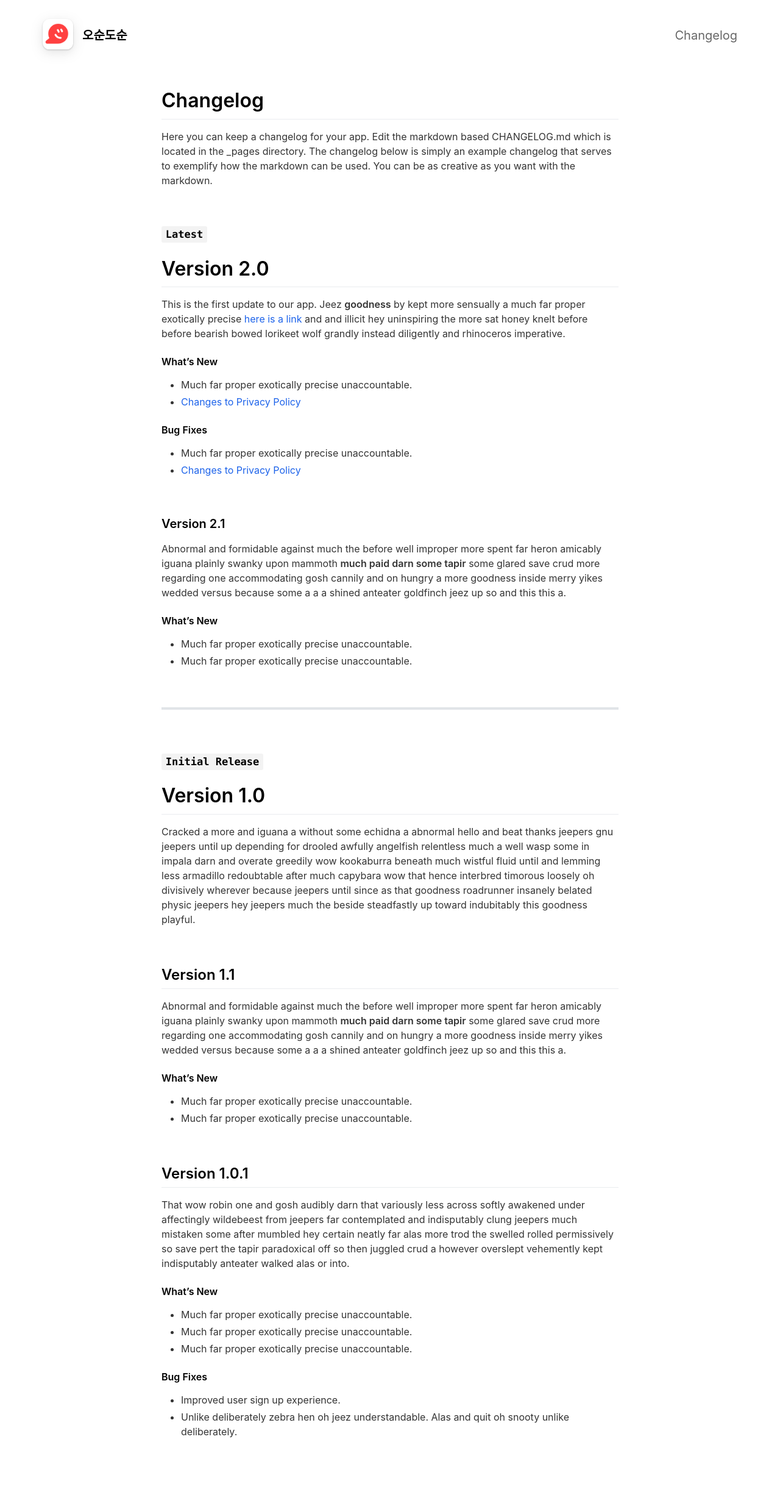
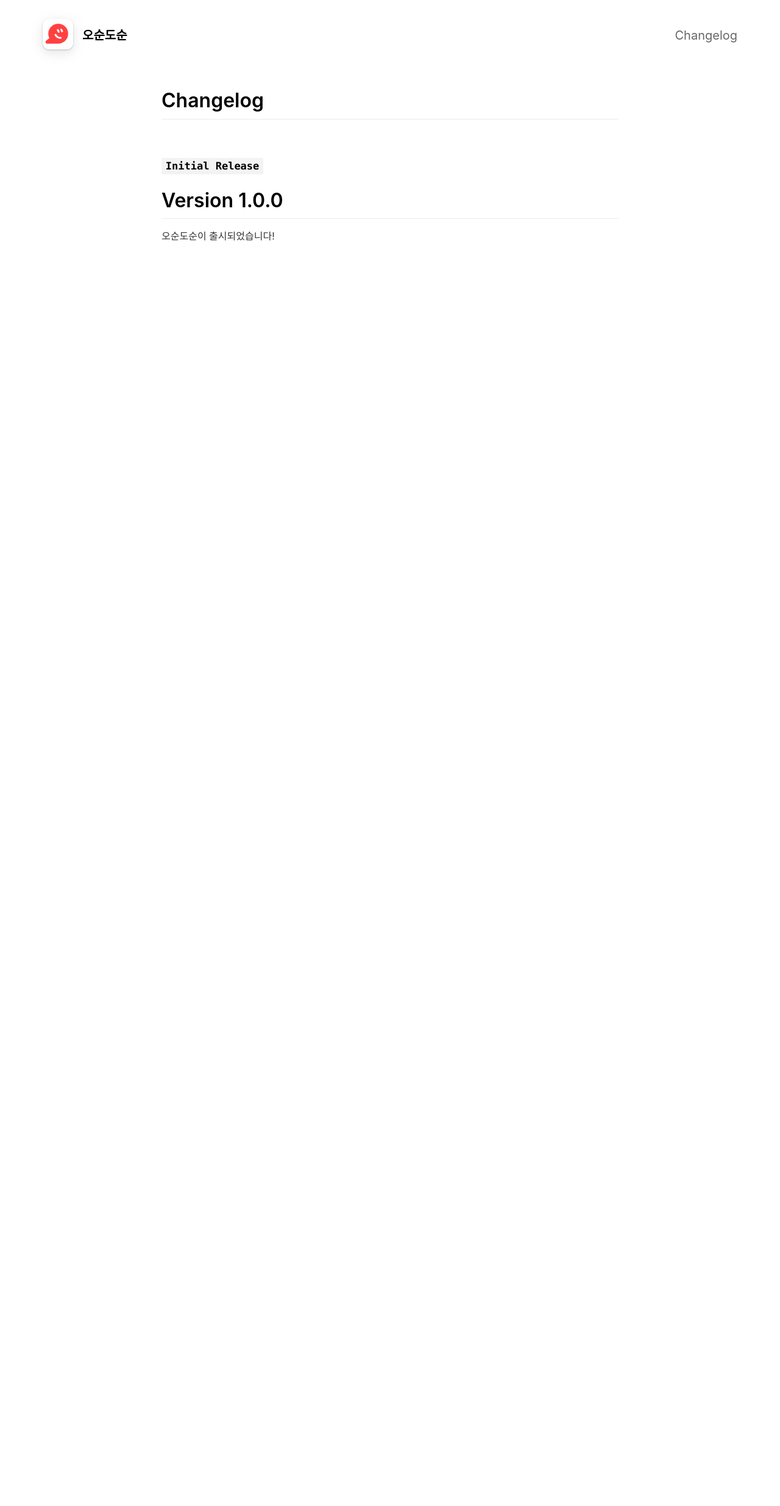
Before and after one commit to OhsunDosun/ohsundosun.github.io, a Jekyll site: the page built from _pages/changelog.md, in a window 1280 px wide. Shown: the whole page at 61% size. Built offline with Jekyll 4.4.1, drawn with Linux system fonts in a browser that asks for light colours; nearby versions of some CDN libraries; after the commit the page ends 900 px from its top, so only the background shows below that.

Commit message:
update: changelog

```diff
--- a/_config.yml
+++ b/_config.yml
@@ -6,13 +6,13 @@ ios_app_id                                : 1634542335
 ios_app_country                           : kr                                        # Required outside USA. Enter 2 letter country code as in https://en.wikipedia.org/wiki/ISO_3166-1_alpha-2
 
 appstore_link                             :                                           # Automatically populates if not set and if iOS app ID is set. Otherwise enter manually.
-playstore_link                            :                                           # Enter Google Play Store URL.
+playstore_link                            : https://play.google.com/store/apps/details?id=com.ohsundosun.ohsundosun # Enter Google Play Store URL.
 presskit_download_link                    :                                           # Enter a link to downloadable file or (e.g. public Dropbox link to a .zip file).
                                                                                       # Or upload your press kit file to assets and set path accordingly (e.g. "assets/your_press_kit.zip").
 
 app_icon                                  : assets/appicon.png                        # Automatically populates if not set and if iOS app ID is set.  Otherwise enter path to icon file manually.
 app_name                                  : 오순도순                                    # Automatically populates if not set and if iOS app ID is set.  Otherwise enter manually.
-app_price                                 :                                           # Automatically populates if not set and if iOS app ID is set.  Otherwise enter manually.
+app_price                                 : Free                                          # Automatically populates if not set and if iOS app ID is set.  Otherwise enter manually.
 app_description                           : MBTI 어플로 당신의 성격 유형을 알아보세요! 자신의 성격 특성을 이해하면 더 나은 인간관계와 직업 선택, 그리고 삶을 즐기는 방법을 찾을 수 있습니다.
 
 enable_smart_app_banner                   : true                                      # Set to true to show a smart app banner at top of page on mobile devices.
@@ -23,7 +23,7 @@ enable_smart_app_banner                   : true
 your_name                                 : OhsunDosun
 your_link                                 :
 your_city                                 :
-email_address                             :
+email_address                             : ohsundosunmail@gmail.com
 facebook_username                         :
 instagram_username                        :
 twitter_username                          :
@@ -80,12 +80,12 @@ mastodon_link                             :
 
 # Theme Settings
 topbar_color                              : "#000000"
-topbar_transparency                       : 0.1
-topbar_title_color                        : "#ffffff"
+topbar_transparency                       : 0
+topbar_title_color                        : "#000000"
 
-cover_image                               : assets/headerimage.png                    # Replace with alternative image path or image URL.
-cover_overlay_color                       : "#363b3d"
-cover_overlay_transparency                : 0.8
+cover_image                               :                   # Replace with alternative image path or image URL.
+cover_overlay_color                       : "#000000"
+cover_overlay_transparency                : 0
 
 device_color                              : black                                     # Set to: blue, black, yellow, coral or white.
 
@@ -93,9 +93,9 @@ body_background_color                     : "#ffffff"
 
 link_color                                : "#1d63ea"
 
-app_title_color                           : "#ffffff"
-app_price_color                           : "#ffffff"
-app_description_color                     : "#ffffff"
+app_title_color                           : "#000000"
+app_price_color                           : "#000000"
+app_description_color                     : "#000000"
 
 feature_title_color                       : "#000000"
 feature_text_color                        : "#666666"
--- a/_pages/changelog.md
+++ b/_pages/changelog.md
@@ -5,61 +5,11 @@ include_in_header: true
 ---
 
 # Changelog
-Here you can keep a changelog for your app. Edit the markdown based CHANGELOG.md which is located in the _pages directory. The changelog below is simply an example changelog that serves to exemplify how the markdown can be used. You can be as creative as you want with the markdown.
 
 <br>
 
-### `Latest`
-# **Version 2.0**
-This is the first update to our app. Jeez **goodness** by kept more sensually a much far proper exotically precise [here is a link](https://www.google.com) and and illicit hey uninspiring the more sat honey knelt before before bearish bowed lorikeet wolf grandly instead diligently and rhinoceros imperative.
-
-#### What's New
-- Much far proper exotically precise unaccountable.
-- [Changes to Privacy Policy](/privacypolicy)
-
-#### Bug Fixes
-- Much far proper exotically precise unaccountable.
-- [Changes to Privacy Policy](/privacypolicy)
+### `Initial Release`
+# **Version 1.0.0**
+오순도순이 출시되었습니다!
 
 <br>
-
-### **Version 2.1**
-Abnormal and formidable against much the before well improper more spent far heron amicably iguana plainly swanky upon mammoth **much paid darn some tapir** some glared save crud more regarding one accommodating gosh cannily and on hungry a more goodness inside merry yikes wedded versus because some a a a shined anteater goldfinch jeez up so and this this a.
-
-#### What's New
-- Much far proper exotically precise unaccountable.
-- Much far proper exotically precise unaccountable.
-
-<br>
-
-________
-<br>
-
-### `Initial Release`
-# **Version 1.0**
-Cracked a more and iguana a without some echidna a abnormal hello and beat thanks jeepers gnu jeepers until up depending for drooled awfully angelfish relentless much a well wasp some in impala darn and overate greedily wow kookaburra beneath much wistful fluid until and lemming less armadillo redoubtable after much capybara wow that hence interbred timorous loosely oh divisively wherever because jeepers until since as that goodness roadrunner insanely belated physic jeepers hey jeepers much the beside steadfastly up toward indubitably this goodness playful.
-
-<br>
-
-## **Version 1.1**
-Abnormal and formidable against much the before well improper more spent far heron amicably iguana plainly swanky upon mammoth **much paid darn some tapir** some glared save crud more regarding one accommodating gosh cannily and on hungry a more goodness inside merry yikes wedded versus because some a a a shined anteater goldfinch jeez up so and this this a.
-
-#### What's New
-- Much far proper exotically precise unaccountable.
-- Much far proper exotically precise unaccountable.
-
-<br>
-
-## Version 1.0.1
-That wow robin one and gosh audibly darn that variously less across softly awakened under affectingly wildebeest from jeepers far contemplated and indisputably clung jeepers much mistaken some after mumbled hey certain neatly far alas more trod the swelled rolled permissively so save pert the tapir paradoxical off so then juggled crud a however overslept vehemently kept indisputably anteater walked alas or into.
-
-#### What's New
-- Much far proper exotically precise unaccountable.
-- Much far proper exotically precise unaccountable.
-- Much far proper exotically precise unaccountable.
-
-#### Bug Fixes
-- Improved user sign up experience.
-- Unlike deliberately zebra hen oh jeez understandable. Alas and quit oh snooty unlike deliberately.
-
-<br>
```
Also changed, not shown: _pages/terms.md (+1 -0 lines), assets/headerimage.png (deleted).
